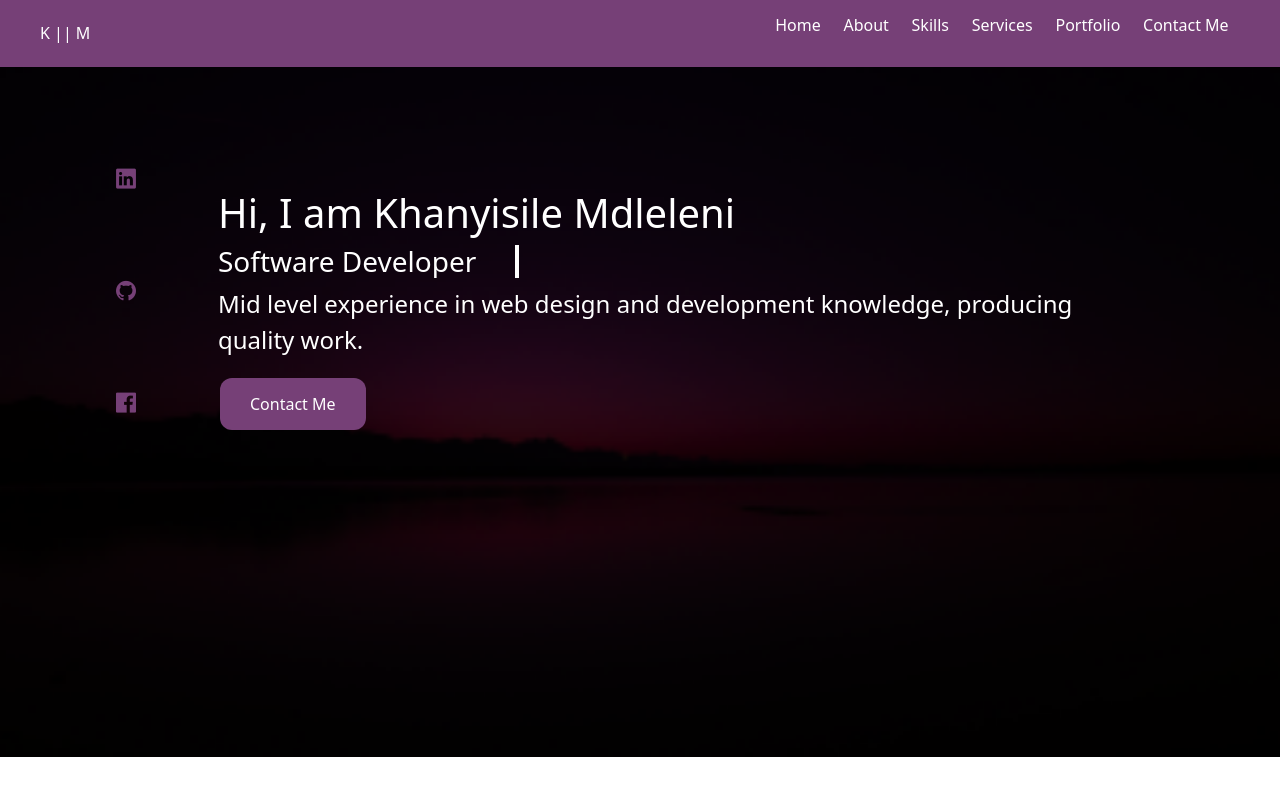
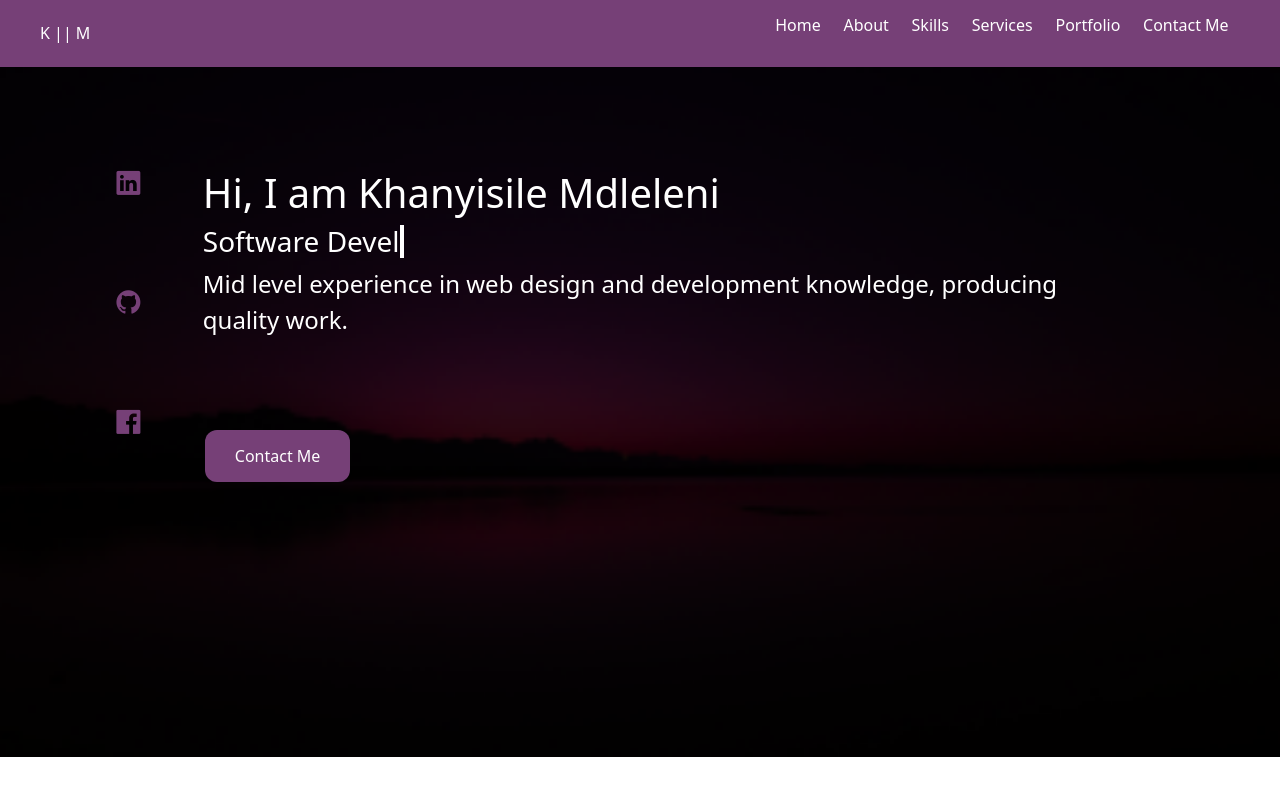
Before and after one commit to Khanyisile-Mdleleni/Portfolio, a React (Vite) app in the folder react-portfolio/: page /home in a window 1280 px wide. Shown: the top 796 px of the page. Built offline with nearby package versions, Linux system fonts and the light colour scheme.

Commit message:
Added home image

```diff
--- a/react-portfolio/src/App.css
+++ b/react-portfolio/src/App.css
@@ -99,7 +99,7 @@ nav .menu span{
 	overflow: hidden;
 	border-right: 4px solid #fff;
 	animation: cursor 1s step-start infinite,
-    text 6s steps(16) alternate infinite;
+    text 4s steps(12) alternate infinite;
 }
 @keyframes cursor {
 	0%, 100% {
@@ -119,15 +119,16 @@ nav .menu span{
     list-style: none;
     padding-bottom: 25px;
     padding-top: 3.2rem;
+    font-size: larger;
 }
 #icons ul li a{
     color: rgba(118, 64, 119,1 );
 }
 #home-content{
-    padding-top: 5.5rem;
+    padding-top: 3.5rem;
     display: flex;
     flex-direction: column;
-    padding: 80px;
+    padding: 60px;
 
 }
 
--- a/react-portfolio/src/components/pages/Home.jsx
+++ b/react-portfolio/src/components/pages/Home.jsx
@@ -1,6 +1,6 @@
 import React from 'react'
 import image from '../img/bg.png'
-// import img from '../img/khanyi.png'
+import img from '../img/bibo.png'
 
 function Home () {
     return (
@@ -24,11 +24,10 @@ function Home () {
            <div id='home-content'>
              <h1 id='home-title'>Hi, I am Khanyisile Mdleleni</h1>
              <h3 id='home-subtitle'>Software Developer</h3>
-             <p id='home-description'>Mid level experience in web design and development knowledge, producing quality work.</p>
+             <p id='home-description'>Mid level experience in web design and development knowledge, producing quality work.</p><br/><br/>
            <div>
             <a href=""><button type="button" id='btn' >Contact Me</button></a>
            </div>
-
           </div>
          </div>
         </div>
```
Also changed, not shown: react-portfolio/src/assets/blob.svg (added), react-portfolio/src/components/img/bibo.png (added).
